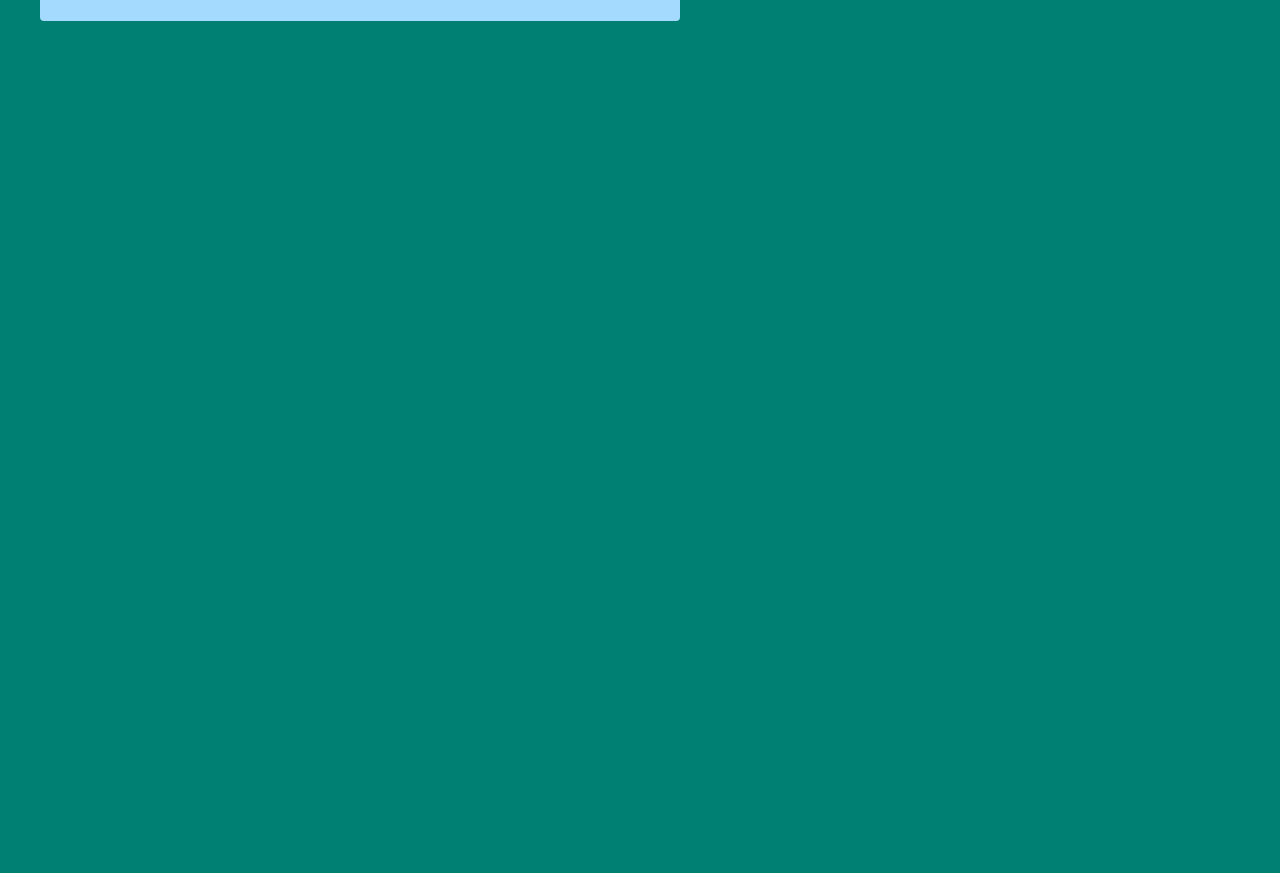
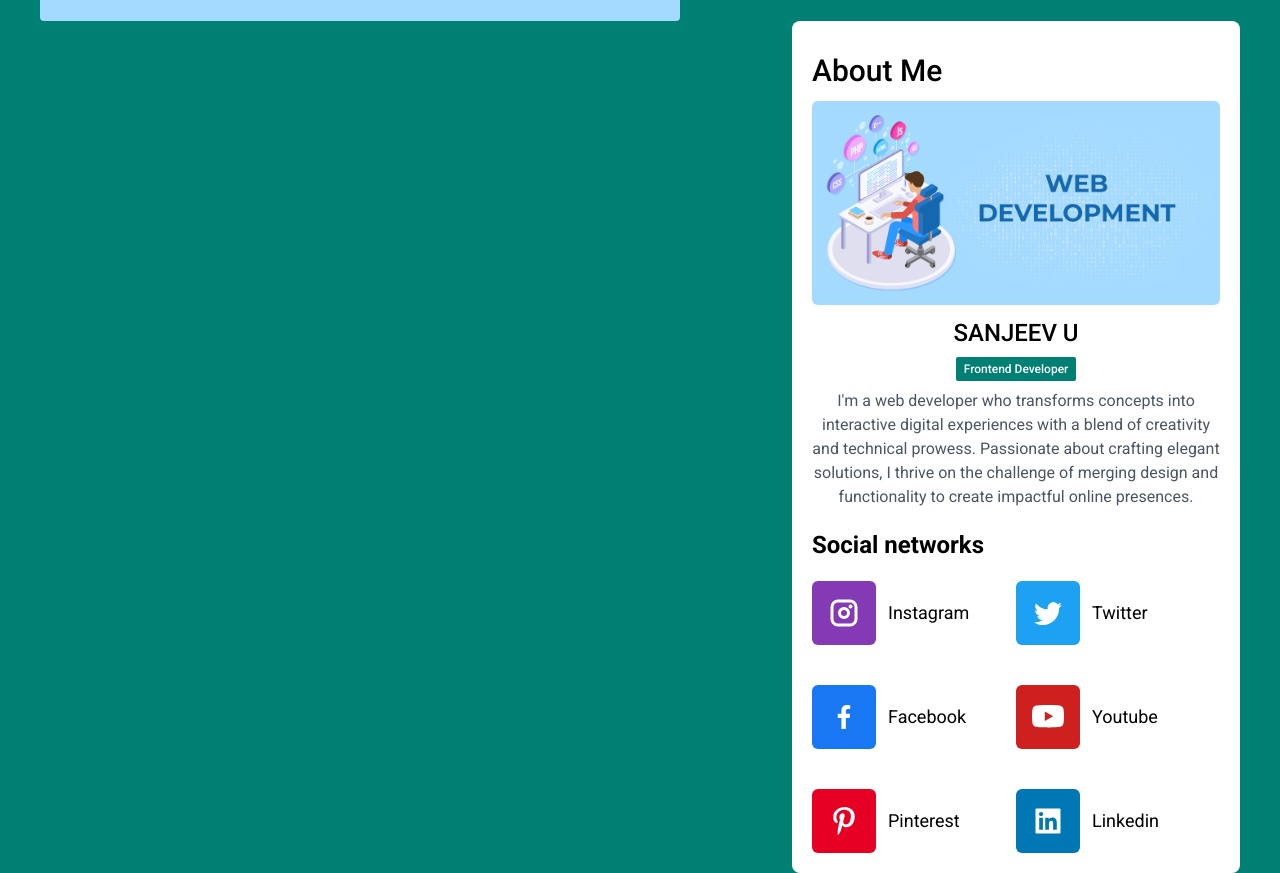
Before and after one commit to san1234100/tech-blog, a React (Vite) app: page / in a window 1280 px wide. Shown: the part 465-1338 px from the top of the page. Before the commit the page ends 800 px from the top, so only its background shows below. Built offline with nearby package versions, Linux system fonts and the light colour scheme.

Commit message:
design: about me

```diff
--- a/package.json
+++ b/package.json
@@ -11,7 +11,8 @@
   },
   "dependencies": {
     "react": "^18.2.0",
-    "react-dom": "^18.2.0"
+    "react-dom": "^18.2.0",
+    "react-router-dom": "^6.22.3"
   },
   "devDependencies": {
     "@types/react": "^18.2.64",
--- a/src/App.jsx
+++ b/src/App.jsx
@@ -1,3 +1,4 @@
+import AboutMe from "./components/AboutMe"
 import Hero from "./components/Hero"
 import Nav from "./components/Nav"
 import TheHeader from "./components/TheHeader"
@@ -9,6 +10,7 @@ function App() {
      <div className="h-0.5 bg-lightBlue mx-20"></div>
      <Nav/>
      <Hero/>
+     <AboutMe/>
     </>
   )
 }
--- /dev/null
+++ b/src/components/AboutMe.jsx
@@ -0,0 +1,59 @@
+const AboutMe = () => {
+    return (
+        <div className="bg-white select-none p-5 rounded-lg max-w-md ms-auto me-10">
+             <div className="text-3xl font-medium py-3">About Me</div>
+             <img src="./src/assets/images/web-development1.png" className="w-full rounded-md" alt="" />
+             <h1 className="text-center text-2xl font-medium pt-3">SANJEEV U</h1>
+             <p className="mx-auto my-2 bg-darkBlue font-medium rounded-sm w-fit text-white text-xs px-2 py-1">Frontend Developer</p>
+             <p className="text-center leading-6 text-gray-600">
+                I'm a web developer who transforms concepts into interactive digital experiences with a blend of creativity and technical prowess. Passionate about crafting elegant solutions, I thrive on the challenge of merging design and functionality to create impactful online presences.
+            </p>
+            <h4 className="font-semibold text-2xl py-5">Social networks</h4>
+            <div className="grid grid-cols-2 gap-y-10 items-center">
+                {/* card 1 - instagram */}
+                <div className="flex items-center space-x-3">
+                   <div className="w-16 h-16 bg-[#833AB4] rounded-md text-white flex items-center justify-center">
+                   <svg xmlns="http://www.w3.org/2000/svg" width="32" height="32" viewBox="0 0 256 256" className="cursor-pointer hover:text-midyellow"><path fill="currentColor" d="M128 80a48 48 0 1 0 48 48a48.05 48.05 0 0 0-48-48m0 72a24 24 0 1 1 24-24a24 24 0 0 1-24 24m48-132H80a60.07 60.07 0 0 0-60 60v96a60.07 60.07 0 0 0 60 60h96a60.07 60.07 0 0 0 60-60V80a60.07 60.07 0 0 0-60-60m36 156a36 36 0 0 1-36 36H80a36 36 0 0 1-36-36V80a36 36 0 0 1 36-36h96a36 36 0 0 1 36 36ZM196 76a16 16 0 1 1-16-16a16 16 0 0 1 16 16"/></svg>
+                   </div>
+                   <p className="font-normal text-lg">Instagram</p>
+                </div>
+                 {/* card 2 - twitter */}
+                 <div className="flex items-center space-x-3">
+                   <div className="w-16 h-16 bg-[#1DA1F2] rounded-md text-white flex items-center justify-center">
+                   <svg xmlns="http://www.w3.org/2000/svg" width="32" height="32" viewBox="0 0 24 24"><path fill="currentColor" d="M22.46 6c-.77.35-1.6.58-2.46.69c.88-.53 1.56-1.37 1.88-2.38c-.83.5-1.75.85-2.72 1.05C18.37 4.5 17.26 4 16 4c-2.35 0-4.27 1.92-4.27 4.29c0 .34.04.67.11.98C8.28 9.09 5.11 7.38 3 4.79c-.37.63-.58 1.37-.58 2.15c0 1.49.75 2.81 1.91 3.56c-.71 0-1.37-.2-1.95-.5v.03c0 2.08 1.48 3.82 3.44 4.21a4.22 4.22 0 0 1-1.93.07a4.28 4.28 0 0 0 4 2.98a8.521 8.521 0 0 1-5.33 1.84c-.34 0-.68-.02-1.02-.06C3.44 20.29 5.7 21 8.12 21C16 21 20.33 14.46 20.33 8.79c0-.19 0-.37-.01-.56c.84-.6 1.56-1.36 2.14-2.23"/></svg>                   </div>
+                   <p className="font-normal text-lg">Twitter</p>
+                </div>
+                  {/* card 3 - facebook */}
+                  <div className="flex items-center space-x-3">
+                   <div className="w-16 h-16 bg-[#1877F2] rounded-md text-white flex items-center justify-center">
+                   <svg xmlns="http://www.w3.org/2000/svg" width="32" height="32" viewBox="0 0 24 24" className="cursor-pointer hover:text-midyellow"><path fill="currentColor" d="M13.397 20.997v-8.196h2.765l.411-3.209h-3.176V7.548c0-.926.258-1.56 1.587-1.56h1.684V3.127A22.336 22.336 0 0 0 14.201 3c-2.444 0-4.122 1.492-4.122 4.231v2.355H7.332v3.209h2.753v8.202z"/></svg>
+                   </div>
+                   <p className="font-normal text-lg">Facebook</p>
+                </div>
+                  {/* card 4 - youtube */}
+                  <div className="flex items-center space-x-3">
+                   <div className="w-16 h-16 bg-[#CD201F] rounded-md text-white flex items-center justify-center">
+                   <svg xmlns="http://www.w3.org/2000/svg" width="32" height="32" viewBox="0 0 16 16"><path fill="currentColor" d="M8.051 1.999h.089c.822.003 4.987.033 6.11.335a2.01 2.01 0 0 1 1.415 1.42c.101.38.172.883.22 1.402l.01.104l.022.26l.008.104c.065.914.073 1.77.074 1.957v.075c-.001.194-.01 1.108-.082 2.06l-.008.105l-.009.104c-.05.572-.124 1.14-.235 1.558a2.01 2.01 0 0 1-1.415 1.42c-1.16.312-5.569.334-6.18.335h-.142c-.309 0-1.587-.006-2.927-.052l-.17-.006l-.087-.004l-.171-.007l-.171-.007c-1.11-.049-2.167-.128-2.654-.26a2.01 2.01 0 0 1-1.415-1.419c-.111-.417-.185-.986-.235-1.558L.09 9.82l-.008-.104A31 31 0 0 1 0 7.68v-.123c.002-.215.01-.958.064-1.778l.007-.103l.003-.052l.008-.104l.022-.26l.01-.104c.048-.519.119-1.023.22-1.402a2.01 2.01 0 0 1 1.415-1.42c.487-.13 1.544-.21 2.654-.26l.17-.007l.172-.006l.086-.003l.171-.007A100 100 0 0 1 7.858 2zM6.4 5.209v4.818l4.157-2.408z"/></svg>                   </div>
+                   <p className="font-normal text-lg">Youtube</p>
+                </div>
+                  {/* card 5 - pinterest */}
+                  <div className="flex items-center space-x-3">
+                   <div className="w-16 h-16 bg-[#E60023] rounded-md text-white flex items-center justify-center">
+                     <svg xmlns="http://www.w3.org/2000/svg" width="32" height="32" viewBox="0 0 16 16"><path fill="currentColor" d="M8.34 1C5.46 1 2.62 2.92 2.62 6.02c0 1.97 1.11 3.1 1.78 3.1c.28 0 .44-.77.44-.99c0-.26-.66-.82-.66-1.9c0-2.26 1.72-3.85 3.94-3.85c1.91 0 3.32 1.09 3.32 3.08c0 1.49-.6 4.28-2.53 4.28c-.7 0-1.3-.5-1.3-1.23c0-1.06.74-2.09.74-3.18c0-1.86-2.63-1.52-2.63.72c0 .47.06.99.27 1.42c-.39 1.67-1.18 4.15-1.18 5.87c0 .53.08 1.05.13 1.58c.1.11.05.1.19.04c1.41-1.94 1.36-2.31 2-4.85c.35.66 1.24 1.01 1.94 1.01c2.98 0 4.32-2.9 4.32-5.52c0-2.79-2.41-4.6-5.05-4.6"/></svg>
+                   </div>
+                   <p className="font-normal text-lg">Pinterest</p>
+                </div>
+                   {/* card 6 - linkedin */}
+                   <div className="flex items-center space-x-3">
+                   <div className="w-16 h-16 bg-[#0077b5] rounded-md text-white flex items-center justify-center">
+                   <svg xmlns="http://www.w3.org/2000/svg" width="32" height="32" viewBox="0 0 1024 1024" className="cursor-pointer hover:text-midyellow"><path fill="currentColor" d="M880 112H144c-17.7 0-32 14.3-32 32v736c0 17.7 14.3 32 32 32h736c17.7 0 32-14.3 32-32V144c0-17.7-14.3-32-32-32M349.3 793.7H230.6V411.9h118.7zm-59.3-434a68.8 68.8 0 1 1 68.8-68.8c-.1 38-30.9 68.8-68.8 68.8m503.7 434H675.1V608c0-44.3-.8-101.2-61.7-101.2c-61.7 0-71.2 48.2-71.2 98v188.9H423.7V411.9h113.8v52.2h1.6c15.8-30 54.5-61.7 112.3-61.7c120.2 0 142.3 79.1 142.3 181.9z"/></svg>
+
+                   </div>
+                   <p className="font-normal text-lg">Linkedin</p>
+                </div>
+            </div>
+        </div>
+     );
+}
+
+export default AboutMe;
--- a/tailwind.config.js
+++ b/tailwind.config.js
@@ -9,7 +9,8 @@ export default {
       colors:{
         midyellow:"#FFC700",
         lightBlue:"#4CCD99",
-        lightYellow:"#FFF455"
+        lightYellow:"#FFF455",
+        darkBlue:"#007F73"
       }
     },
   },
```
Also changed, not shown: index.html (line endings or trailing spaces), 1 other file (tests, documents, lock files or other folders).
